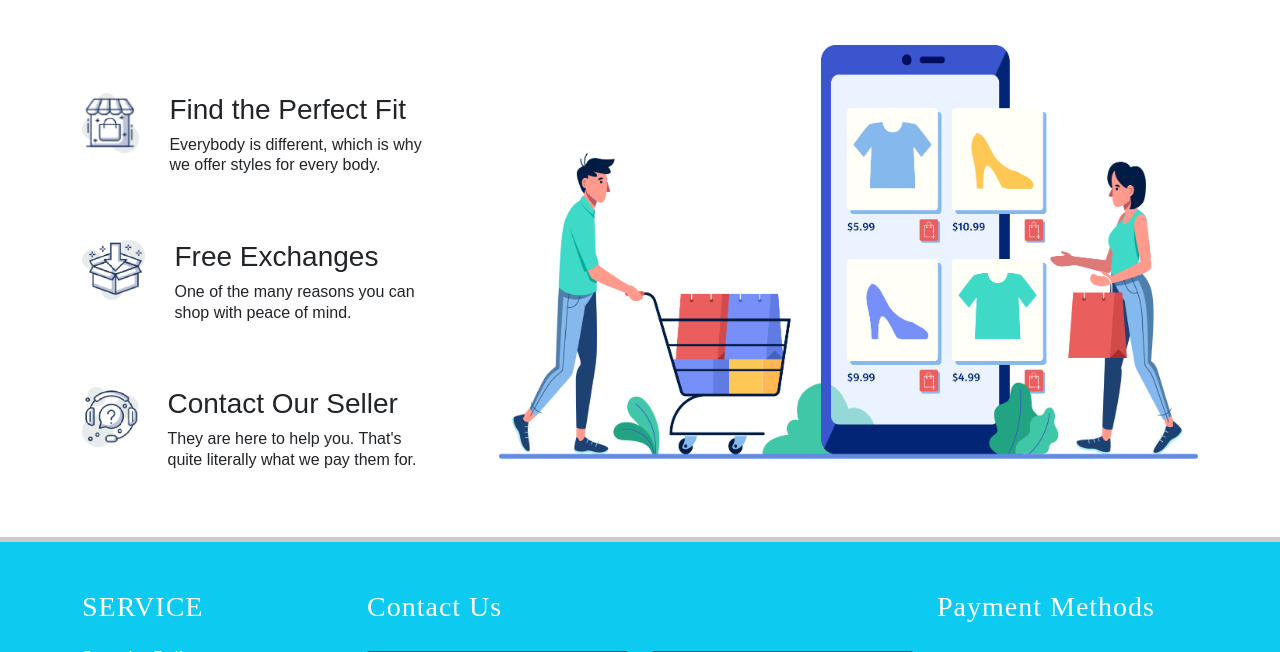
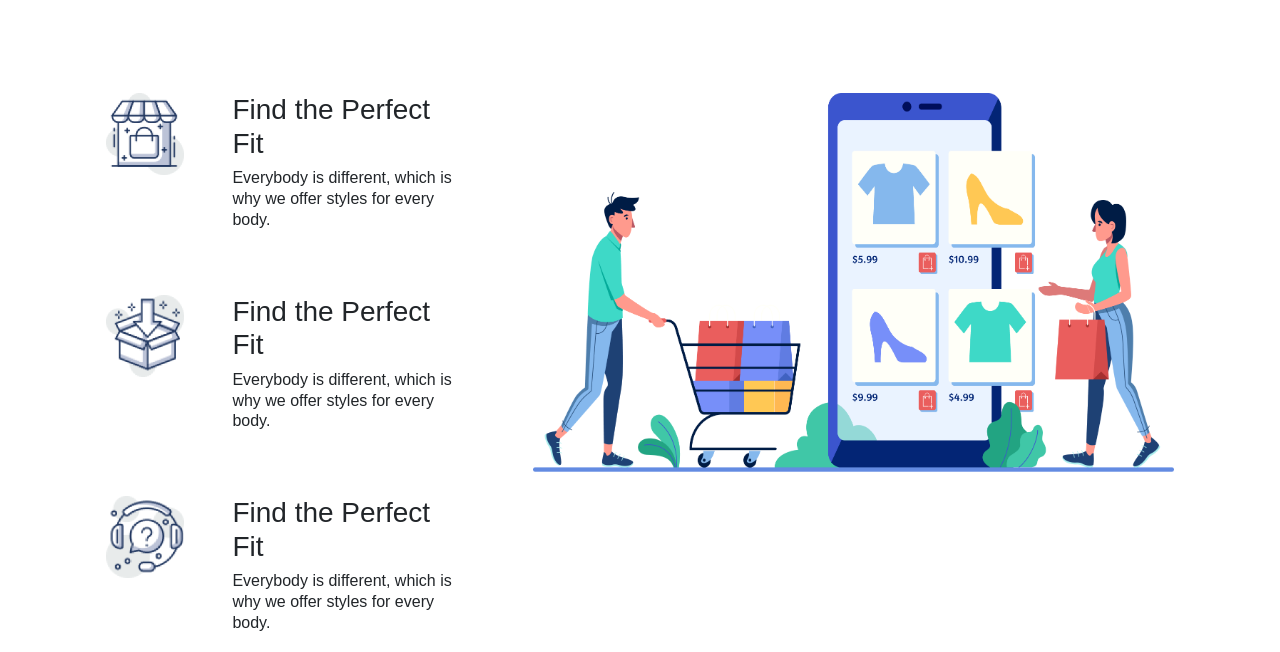
Before and after one commit to abdurrahman200/World-Gadget, a plain HTML site: page index.html in a window 1280 px wide. Shown: the part 2536-3188 px from the top of the page. Drawn offline with Linux system fonts and the light colour scheme; a web font is replaced by a local one.

Commit message:
Shipping style change

```diff
--- a/assets/css/responsive.css
+++ b/assets/css/responsive.css
@@ -10,3 +10,15 @@
 	}
 
 }
+
+@media screen and (max-width: 768px){
+	#shipping  {
+		text-align: center;
+	}
+
+
+	#shipping .img-fluid {
+		margin-bottom: 20px;
+	}
+
+}
--- a/assets/css/style.css
+++ b/assets/css/style.css
@@ -89,16 +89,11 @@ body{
     margin-top: 100px;
     margin-bottom: 100px;
 }
-.shipping .img{
-    margin-right: 30px;
+.shipping .cat{
+    width: 78px;
+    height: 82px;
 }
-.shipping .cat {
-    width: 100px;
-}
-.right{
-    padding-left: 5%;
-    width: 100%;
-}
+
 /*=======================*/
 /* footer  */
 /*==================*/
--- a/index.html
+++ b/index.html
@@ -83,8 +83,6 @@
 							Buy Now</a>
 						</div>
 					</div>
-
-
 				</div>
 			</div>
 			<div class="col-sm-4">
@@ -256,42 +254,44 @@
 	</section>
 	<!-- Gadget Start -->
 	<!-- shipping Start -->
-	<section class="shipping " id="shipping">
-		<div class="row">
-			<div class="col-md-4">
-				<div class="d-flex mt-5 flex-row ">
-					<div class="img">
+	<section class="shipping py-5 " id="shipping">
+		<div class="row justify-content-around">
+			<div class="col-lg-4 col-md-12">
+				<div class="row">
+					<div class="col-md-4 col-sm-12">
 						<img src="assets/Photos/1.png" class="img-fluid cat" alt="">
 					</div>
-					<div class="content align-self-start ">
+					<div class="col-md-8 col-sm-12">
 						<h3>Find the Perfect Fit</h3>
 						<p>Everybody is different, which is why we offer styles for every body.</p>
 					</div>
 				</div>
-				<div class="d-flex mt-5 flex-row ">
-					<div class="img">
+				<div class="row my-5">
+					<div class="col-md-4 col-sm-12">
 						<img src="assets/Photos/2.png" class="img-fluid cat" alt="">
 					</div>
-					<div class="content align-self-start ">
-						<h3>Free Exchanges</h3>
-						<p>One of the many reasons you can shop with peace of mind.</p>
+					<div class="col-md-8 col-sm-12">
+						<h3>Find the Perfect Fit</h3>
+						<p>Everybody is different, which is why we offer styles for every body.</p>
 					</div>
 				</div>
-				<div class="d-flex  mt-5 flex-row">
-					<div class="img">
+
+				<div class="row">
+					<div class="col-md-4 col-sm-12">
 						<img src="assets/Photos/3.png" class="img-fluid cat" alt="">
 					</div>
-					<div class="content  align-self-start ">
-						<h3>Contact Our Seller</h3>
-						<p>They are here to help you. That's quite literally what we pay them for.</p>
+					<div class="col-md-8 col-sm-12">
+						<h3>Find the Perfect Fit</h3>
+						<p>Everybody is different, which is why we offer styles for every body.</p>
 					</div>
 				</div>
+
+
 			</div>
-			<div class="col-md-8">
-				<div class="right">
-					<img src="assets/Photos/XMLID1.png" class="img-fluid" alt="">
-				</div>
+			<div class="col-lg-7 col-md-12">
+				<img src="assets/Photos/XMLID1.png" class="my-5 my-lg-0 img-fluid" alt="">
 			</div>
+
 		</div>
 	</section>
 </main>
@@ -355,7 +355,6 @@
 					</div>
 				</div>
 			</div>
-
 		</div>
 	</div>
 </div>	<!-- footer Start -->
```
